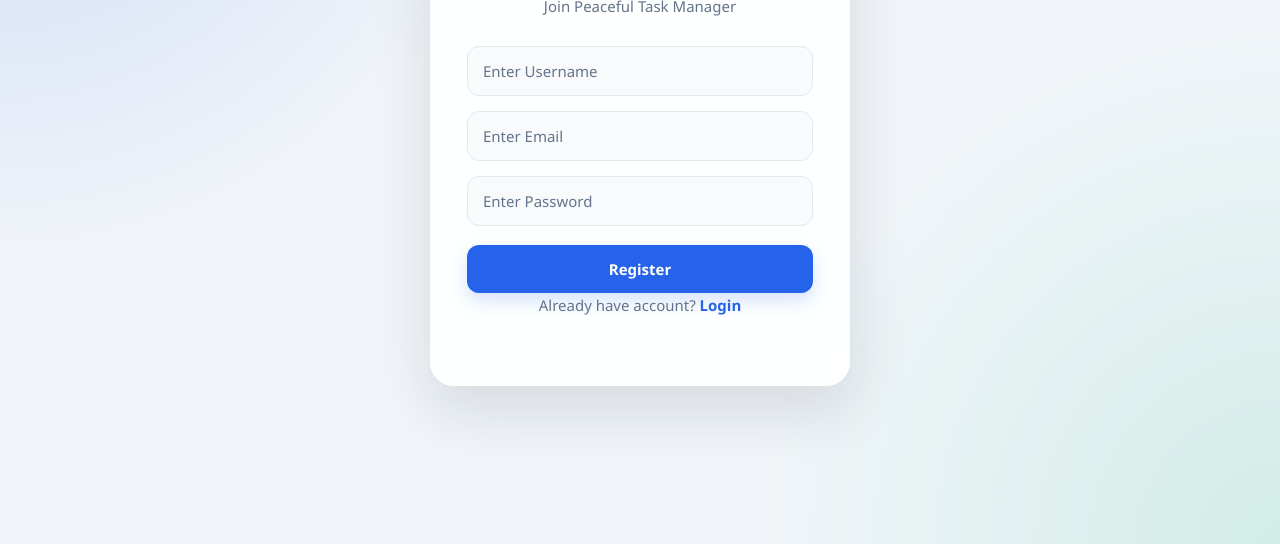
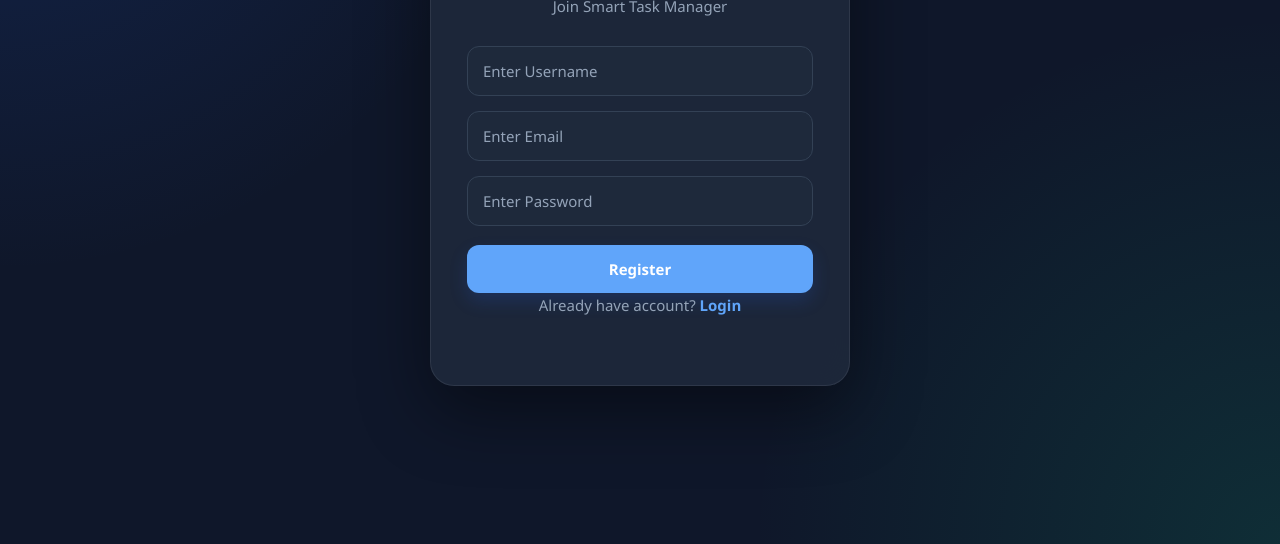
Before and after one commit to Jeyasurya-19/TODO-App, a plain HTML site: page frontend/register.html in a window 1280 px wide. Shown: the part 256-800 px from the top of the page. Drawn offline with Linux system fonts and the light colour scheme.

Commit message:
modern dark

```diff
--- a/frontend/register.html
+++ b/frontend/register.html
@@ -13,15 +13,15 @@
 </head>
 
 
-<body>
+<body class="dark">
 
 
     <div class="auth-box">
 
 
-        <h1>🌱 Create Account</h1>
+        <h1> Create Account</h1>
 
-        <p>Join Peaceful Task Manager</p>
+        <p>Join Smart Task Manager</p>
 
 
         <input type="text" id="username" placeholder="Enter Username">
```
